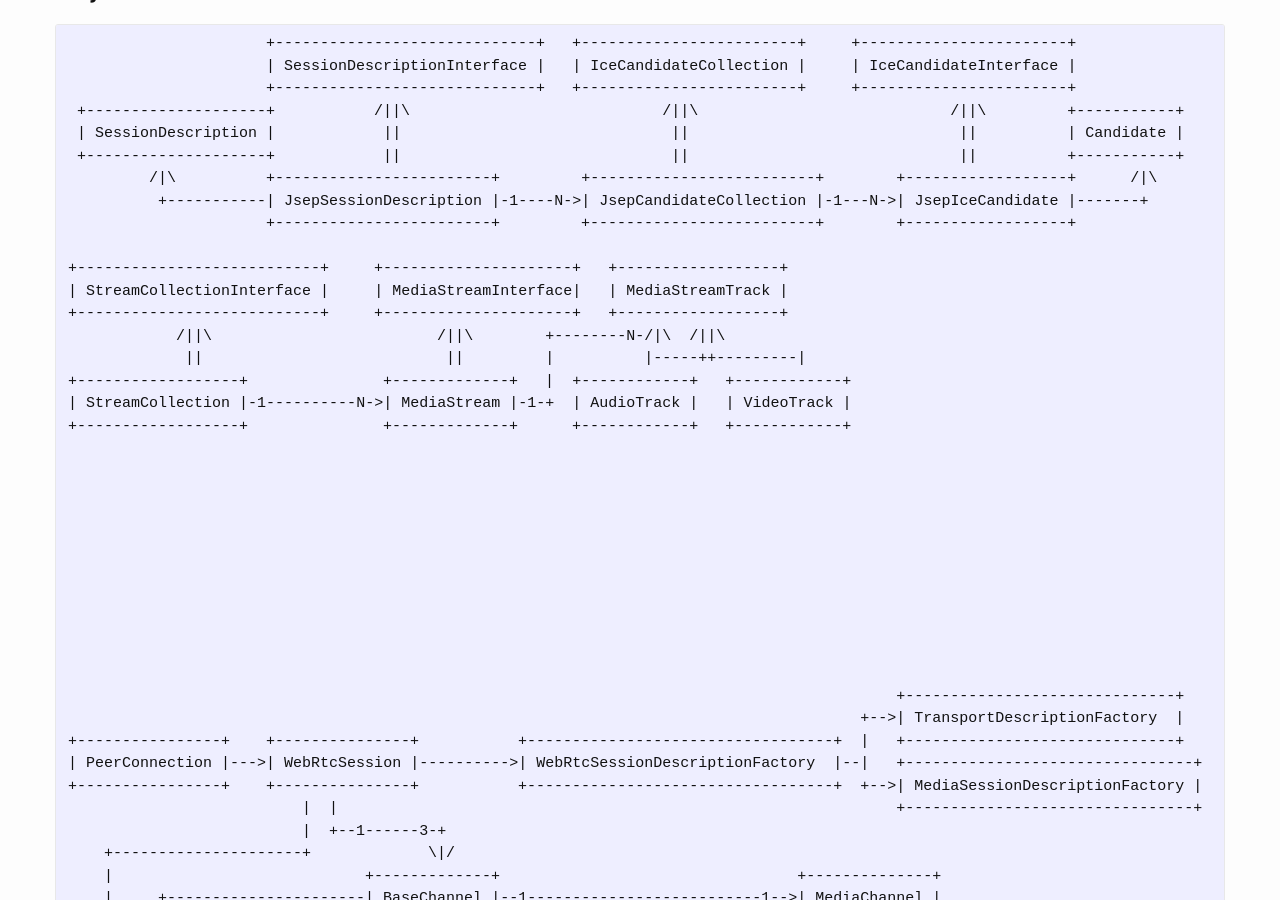
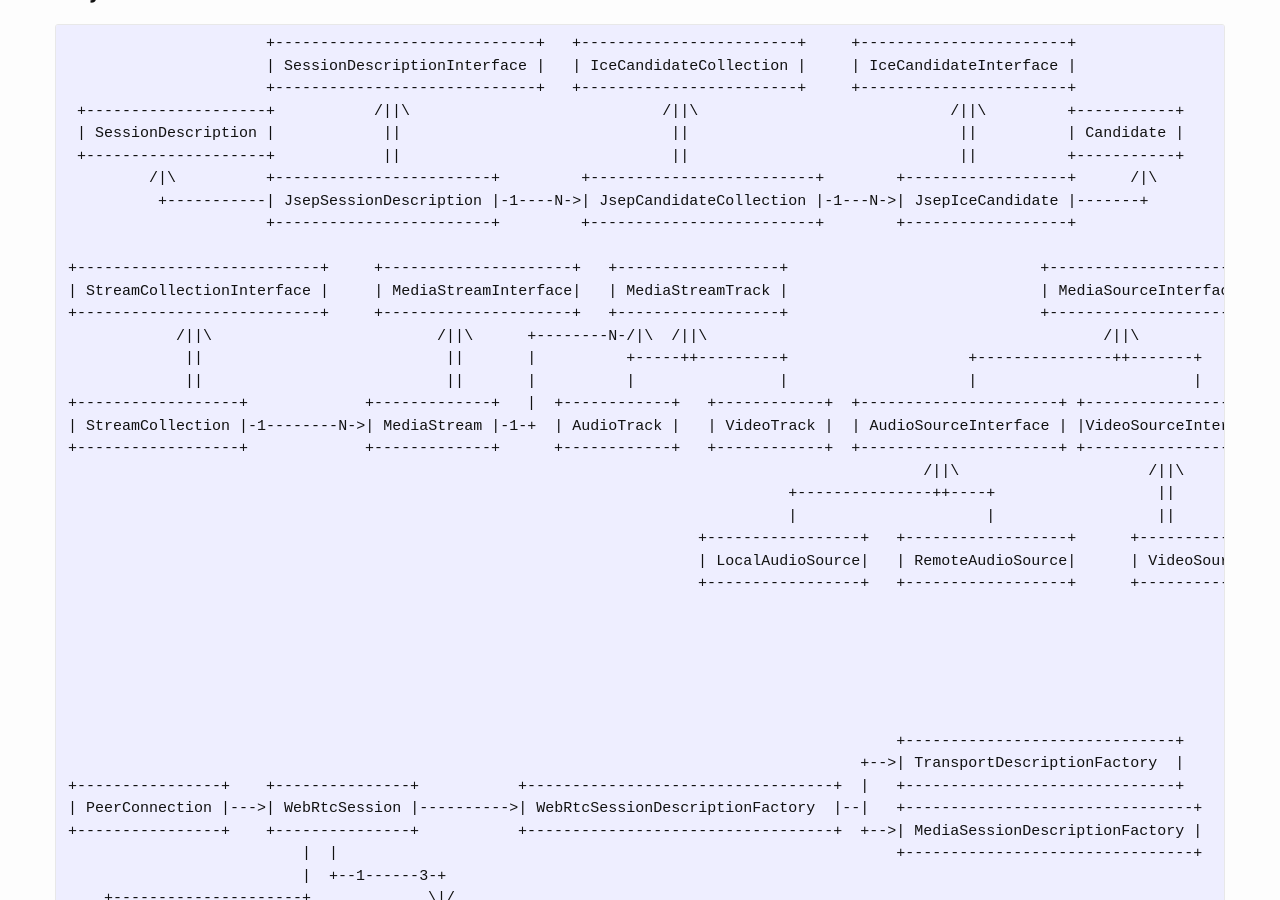
Before and after one commit to haska1025/haska1025.github.io, a Jekyll site: the page built from _posts/2019-01-21-create_offer.md, in a window 1280 px wide and 900 px high, scrolled down 290 px. Built offline with Jekyll 4.4.1, drawn with Linux system fonts in a browser that asks for light colours; our own code applies the rules of GitHub Pages for plain Markdown files.

Commit message:
Update 2019-01-21-create_offer.md

```diff
--- a/_posts/2019-01-21-create_offer.md
+++ b/_posts/2019-01-21-create_offer.md
@@ -13,19 +13,21 @@
           +-----------| JsepSessionDescription |-1----N->| JsepCandidateCollection |-1---N->| JsepIceCandidate |-------+
                       +------------------------+         +-------------------------+        +------------------+
 
-+---------------------------+     +---------------------+   +------------------+
-| StreamCollectionInterface |     | MediaStreamInterface|   | MediaStreamTrack |
-+---------------------------+     +---------------------+   +------------------+
-            /||\                         /||\        +--------N-/|\  /||\
-             ||                           ||         |          |-----++---------|
-+------------------+               +-------------+   |  +------------+   +------------+
-| StreamCollection |-1----------N->| MediaStream |-1-+  | AudioTrack |   | VideoTrack |
-+------------------+               +-------------+      +------------+   +------------+
-
-
-
-
-
++---------------------------+     +---------------------+   +------------------+                            +----------------------+
+| StreamCollectionInterface |     | MediaStreamInterface|   | MediaStreamTrack |                            | MediaSourceInterface |
++---------------------------+     +---------------------+   +------------------+                            +----------------------+
+            /||\                         /||\      +--------N-/|\  /||\                                            /||\
+             ||                           ||       |          +-----++---------+                    +---------------++-------+
+             ||                           ||       |          |                |                    |                        |
++------------------+             +-------------+   |  +------------+   +------------+  +----------------------+ +--------------------+
+| StreamCollection |-1--------N->| MediaStream |-1-+  | AudioTrack |   | VideoTrack |  | AudioSourceInterface | |VideoSourceInterface|
++------------------+             +-------------+      +------------+   +------------+  +----------------------+ +--------------------+
+                                                                                               /||\                     /||\
+                                                                                +---------------++----+                  ||
+                                                                                |                     |                  ||
+                                                                      +-----------------+   +------------------+      +------------+
+                                                                      | LocalAudioSource|   | RemoteAudioSource|      | VideoSource|
+                                                                      +-----------------+   +------------------+      +------------+
 
 
 
```
